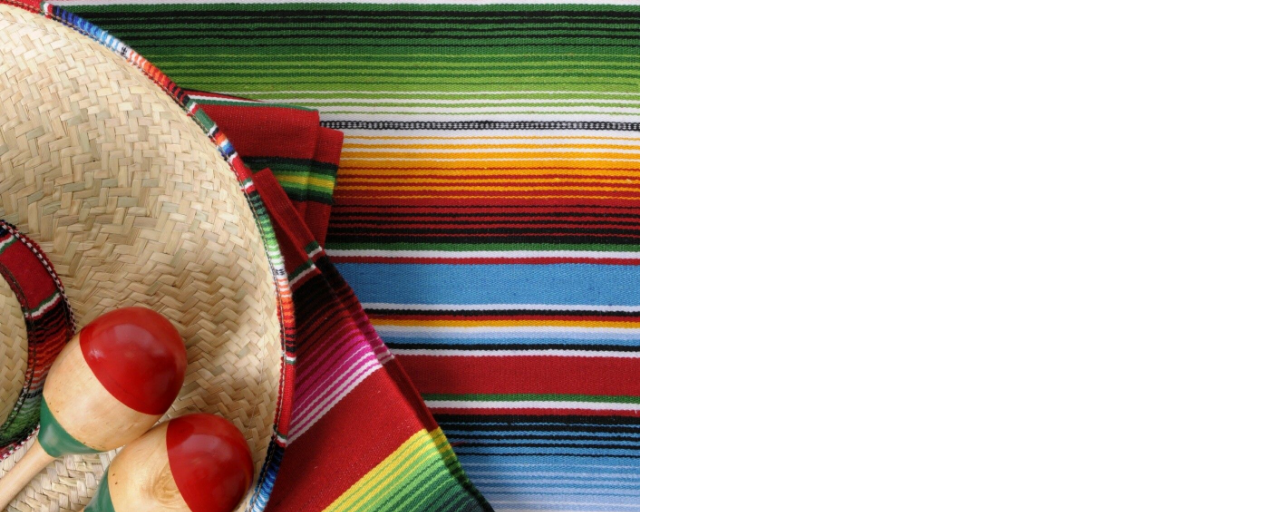
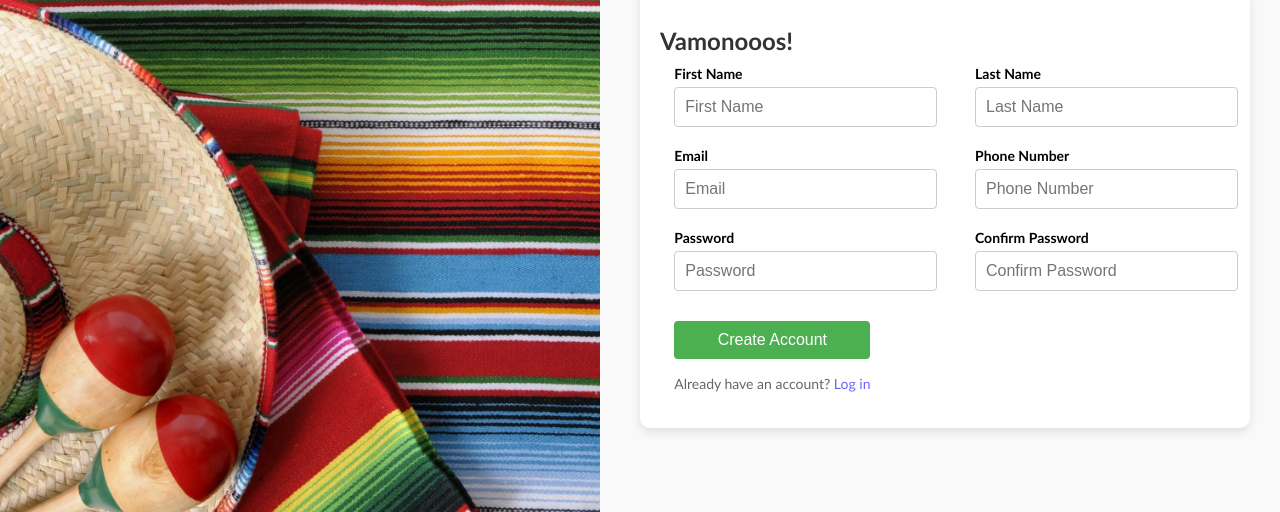
Before and after one commit to MarciHuMex/firstForm, a plain HTML site: page index.html in a window 1280 px wide. Shown: the part 288-800 px from the top of the page. Drawn offline with Linux system fonts and the light colour scheme.

Commit message:
finished form project

```diff
--- a/index.html
+++ b/index.html
@@ -16,7 +16,7 @@
         </div>
     </div>
 
-    <div>
+    <div class="right-side">
         <h2>
             Bienvenidos a la Cazuelita escondida!
         </h2>
@@ -26,7 +26,43 @@
         <p>
             <em>Tu tambien sabes que si la quieres chingar.</em>
         </p>
+        <div class="form-container">
+            <h2>Vamonooos!</h2>
+            <form action="#" method="POST" class="signup-form">
+                <div class="form-group">
+                    <label for="first_name">First Name</label>
+                    <input type="text" id="first_name" name="first_name" placeholder="First Name" required>
+                </div>
+                <div class="form-group">
+                    <label for="last_name">Last Name</label>
+                    <input type="text" id="last_name" name="last_name" placeholder="Last Name" required>
+                </div>
+                <div class="form-group">
+                    <label for="email">Email</label>
+                    <input type="email" id="email" name="email" placeholder="Email" required>
+                </div>
+                <div class="form-group">
+                    <label for="phone">Phone Number</label>
+                    <input type="tel" id="phone" name="phone" placeholder="Phone Number">
+                </div>
+                <div class="form-group">
+                    <label for="password">Password</label>
+                    <input type="password" id="password" name="password" placeholder="Password" required>
+                </div>
+                <div class="form-group">
+                    <label for="confirm_password">Confirm Password</label>
+                    <input type="password" id="confirm_password" name="confirm_password" placeholder="Confirm Password" required>
+                </div>
+                <div class="submit">
+                <button type="submit" class="submit-btn">Create Account</button>
+                <p>Already have an account? <a href="#">Log in</a></p>
+                </div>
+            </form>
+
+        </div>
     </div>
+
+
 </div>
 </body>
 </html>
--- a/styles.css
+++ b/styles.css
@@ -23,10 +23,12 @@ body, html {
 
 .logo-container {
     position: absolute;
-    top: 200px;
-    left: 20px;
+    top: 100px;
+    left: 40px;
+    width: 80%;
     display: flex;
     align-items: center;
+    justify-content: center;
     z-index: 1;
     background-color: rgba(0, 0, 0, 0.5);
     padding: 10px 20px;
@@ -69,3 +71,95 @@ body, html {
 .right-side strong {
     color: #000;
 }
+
+.form-container {
+    width: 95%;
+    margin-top: 20px;
+    padding: 20px;
+    background-color: #fff;
+    border-radius: 10px;
+    box-shadow: 0 4px 10px rgba(0, 0, 0, 0.1);
+}
+
+.form-container h3 {
+    margin-bottom: 20px;
+    font-size: 24px;
+    color: #333;
+}
+
+.signup-form {
+    max-width: 95%; /* Increase width for two columns */
+    margin: 0 auto;
+    display: flex;
+    flex-wrap: wrap; /* Allow wrapping for the inputs */
+    gap: 0; /* Remove general gap */
+}
+
+.form-group {
+    flex: 1 1 calc(50% - 80px); /* Set each column to take half the width */
+    display: flex;
+    flex-direction: column;
+    margin-bottom: 20px; /* Space between rows */
+}
+
+/* Adding margin to form groups on the right to space columns */
+.form-group:nth-child(even) {
+    margin-left: 60px; /* Add space only between the columns */
+}
+
+/* Optional: Add more space below each input field */
+label {
+    font-weight: bold;
+    margin-bottom: 5px;
+    font-size: 14px;
+}
+
+input {
+    width: 100%;
+    padding: 10px;
+    border: 1px solid #ccc;
+    border-radius: 4px;
+    font-size: 16px;
+}
+
+
+.form-group input:focus {
+    border-color: #6c63ff;
+    outline: none;
+}
+
+.submit {
+    display: flex;
+    flex-direction: column;
+    justify-content: center;
+}
+
+.submit-btn {
+    background-color: #4CAF50;
+    color: white;
+    padding: 10px 20px;
+    border: none;
+    border-radius: 4px;
+    font-size: 16px;
+    cursor: pointer;
+    margin-top: 10px;
+}
+
+.submit-btn:hover {
+    background-color: #45a049;
+}
+
+.signup-form p {
+    text-align: center;
+    font-size: 14px;
+    color: #666;
+}
+
+.signup-form a {
+    color: #6c63ff;
+    text-decoration: none;
+}
+
+.signup-form a:hover {
+    text-decoration: underline;
+}
```
